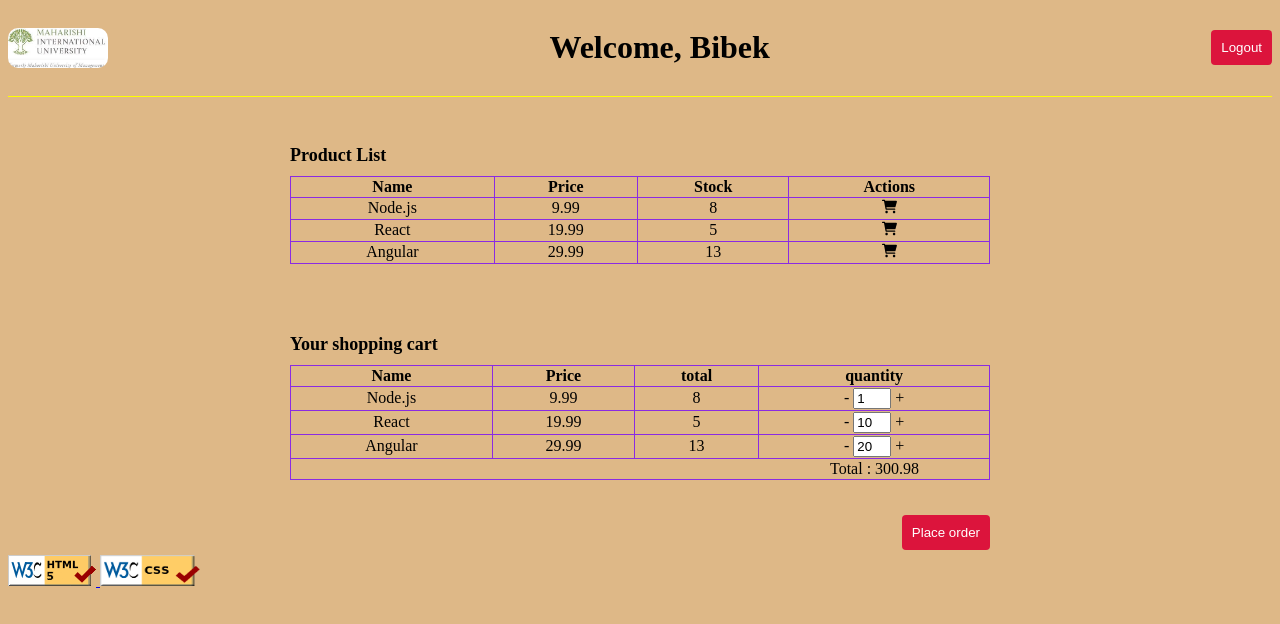
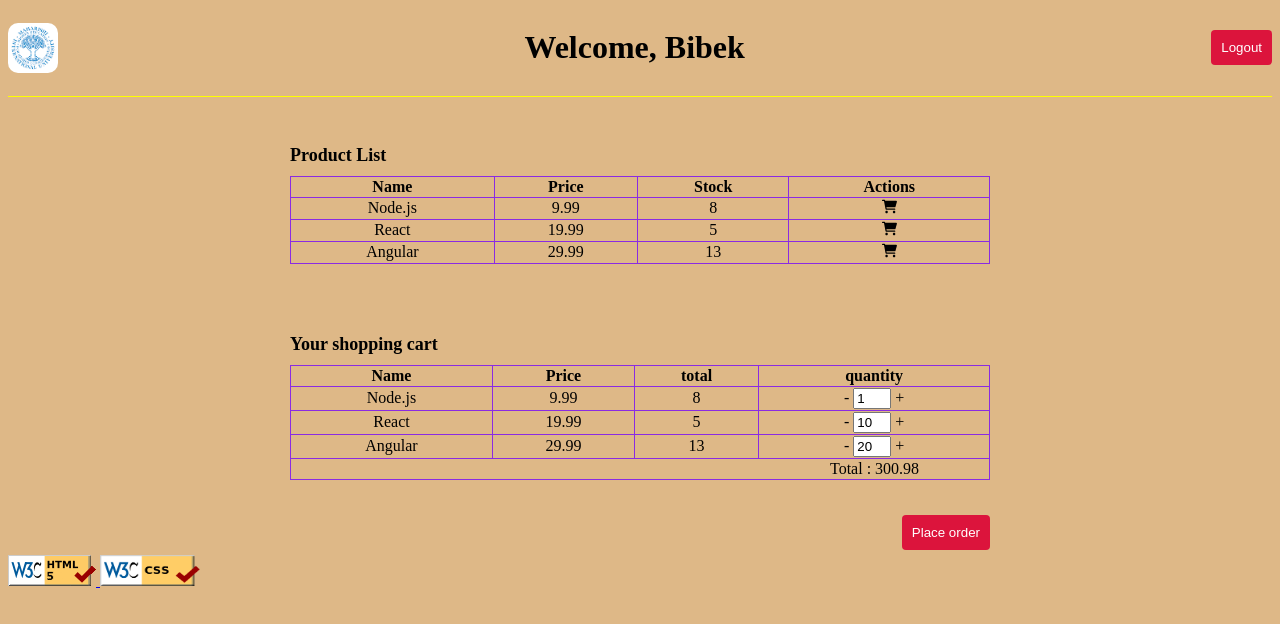
Before and after one commit to bibekthokar77/bibekthokar.github.io, a plain HTML site: page lab3/index.html in a window 1280 px wide. Drawn offline with Linux system fonts and the light colour scheme.

Commit message:
new logo added in lab3

```diff
--- a/lab3/index.html
+++ b/lab3/index.html
@@ -13,7 +13,7 @@
 <body>
 
     <header>
-        <img src="../assets/images/logo.jpeg" alt="MIU logo" width="100" height="40">
+        <img src="../assets/images/logo.png" alt="MIU logo" width="50" height="50">
         <h1>Welcome, Bibek</h1>
         <button>Logout</button>
     </header>
```
Also changed, not shown: assets/images/logo.png (added).
